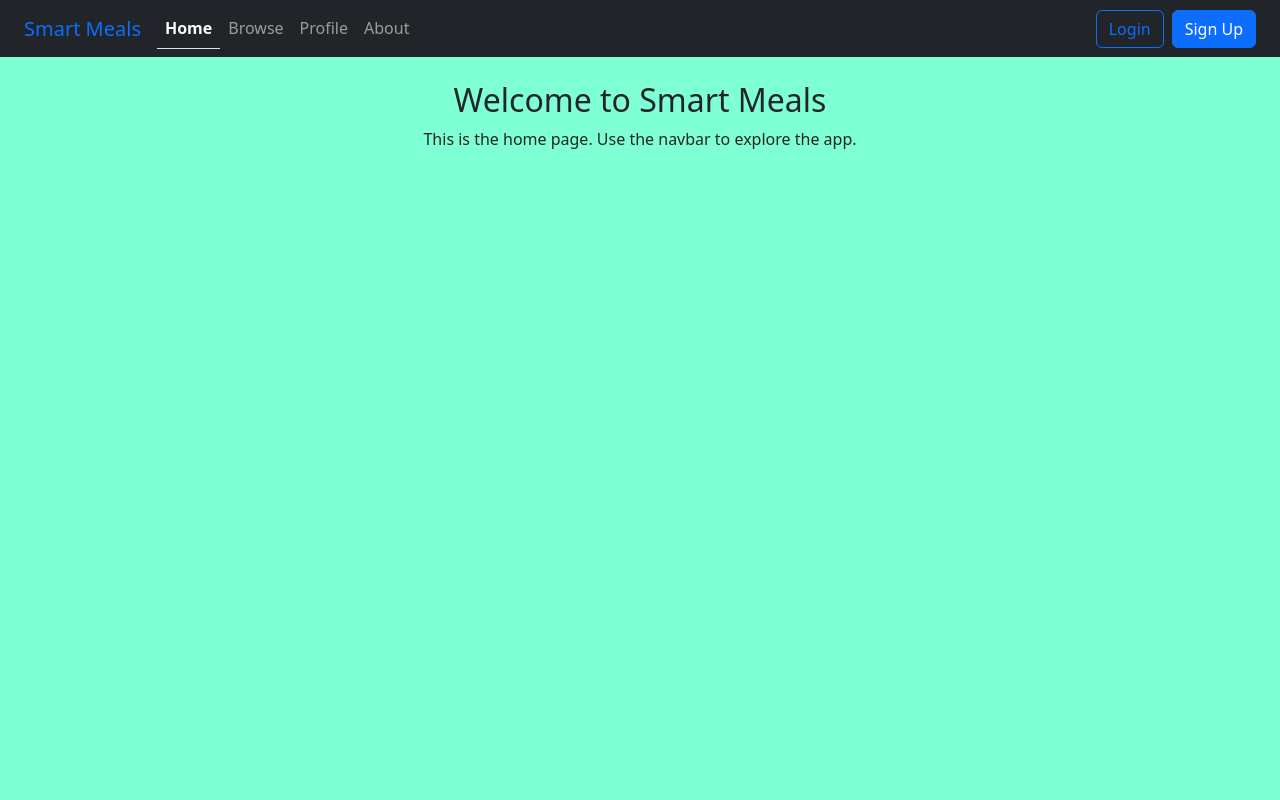
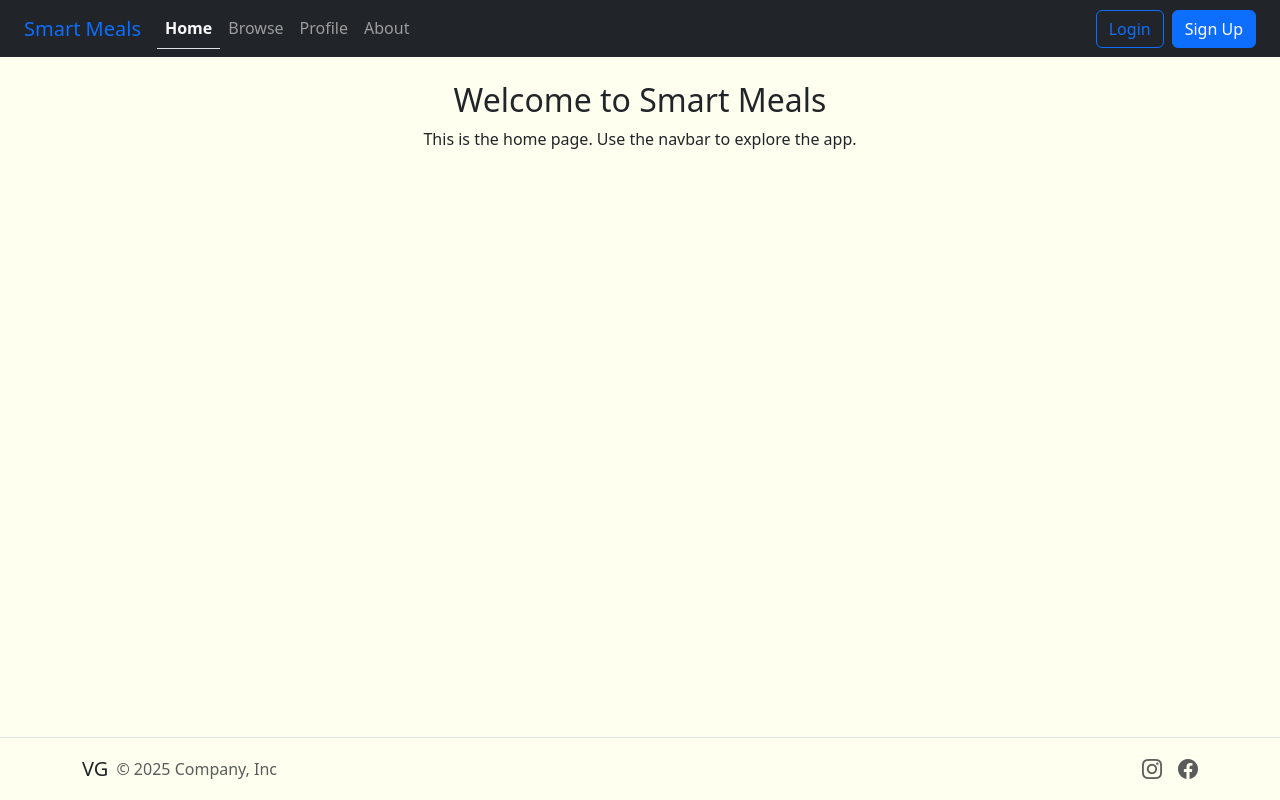
Before and after one commit to Venkat-Gorla/smartmeal-serverless, a React (Vite) app in the folder react-client/: page / in a window 1280 px wide. Built offline with nearby package versions, Linux system fonts and the light colour scheme.

Commit message:
[react client] Footer for all the pages - some UX polish

```diff
--- a/react-client/package.json
+++ b/react-client/package.json
@@ -13,6 +13,7 @@
     "@popperjs/core": "^2.11.8",
     "@tanstack/react-query": "^5.80.6",
     "bootstrap": "^5.3.6",
+    "bootstrap-icons": "^1.13.1",
     "react": "^19.1.0",
     "react-dom": "^19.1.0",
     "react-router-dom": "^6.30.1",
--- a/react-client/src/App.jsx
+++ b/react-client/src/App.jsx
@@ -8,14 +8,16 @@ import Login from "./pages/Login";
 import Signup from "./pages/Signup";
 import NotFound from "./pages/NotFound";
 import ProtectedRoute from "./routes/ProtectedRoute";
+import Footer from "./components/Footer";
 import { AuthProvider } from "./context/AuthContext";
 
 export default function App() {
   return (
     <AuthProvider>
       <Router>
+        <div className="d-flex flex-column min-vh-100">
           <Navbar />
-        <div className="container py-4">
+          <div className="container py-4 flex-grow-1">
             <Routes>
               <Route path="/" element={<Home />} />
               <Route path="/browse" element={<Browse />} />
@@ -30,8 +32,10 @@ export default function App() {
               <Route path="/about" element={<About />} />
               <Route path="/login" element={<Login />} />
               <Route path="/signup" element={<Signup />} />
-            <Route path="*" element={<NotFound />} /> {/* Fallback route */}
+              <Route path="*" element={<NotFound />} />
             </Routes>
+          </div>
+          <Footer />
         </div>
       </Router>
     </AuthProvider>
--- /dev/null
+++ b/react-client/src/components/Footer.jsx
@@ -0,0 +1,22 @@
+export default function Footer() {
+  const year = new Date().getFullYear();
+
+  return (
+    <footer className="border-top py-3">
+      <div className="container d-flex justify-content-between align-items-center">
+        <div className="d-flex align-items-center gap-2">
+          <span className="fs-5">VG</span>
+          <span className="text-muted">&copy; {year} Company, Inc</span>
+        </div>
+        <div className="d-flex gap-3">
+          <a href="#" className="text-muted fs-5">
+            <i className="bi bi-instagram"></i>
+          </a>
+          <a href="#" className="text-muted fs-5">
+            <i className="bi bi-facebook"></i>
+          </a>
+        </div>
+      </div>
+    </footer>
+  );
+}
--- a/react-client/src/index.css
+++ b/react-client/src/index.css
@@ -1,5 +1,4 @@
 body {
-  /* adjust based on your navbar height */
-  /* padding-top: 70px; */
-  background-color: aquamarine;
+  /* background-color: antiquewhite; */
+  background-color: ivory;
 }
--- a/react-client/src/main.jsx
+++ b/react-client/src/main.jsx
@@ -1,5 +1,6 @@
 import "bootstrap/dist/css/bootstrap.min.css";
 import "bootstrap/dist/js/bootstrap.bundle.min.js";
+import "bootstrap-icons/font/bootstrap-icons.css";
 import { QueryClient, QueryClientProvider } from "@tanstack/react-query";
 import { StrictMode } from "react";
 import { createRoot } from "react-dom/client";
```
Lines whose indentation alone changed are shown as unchanged.
